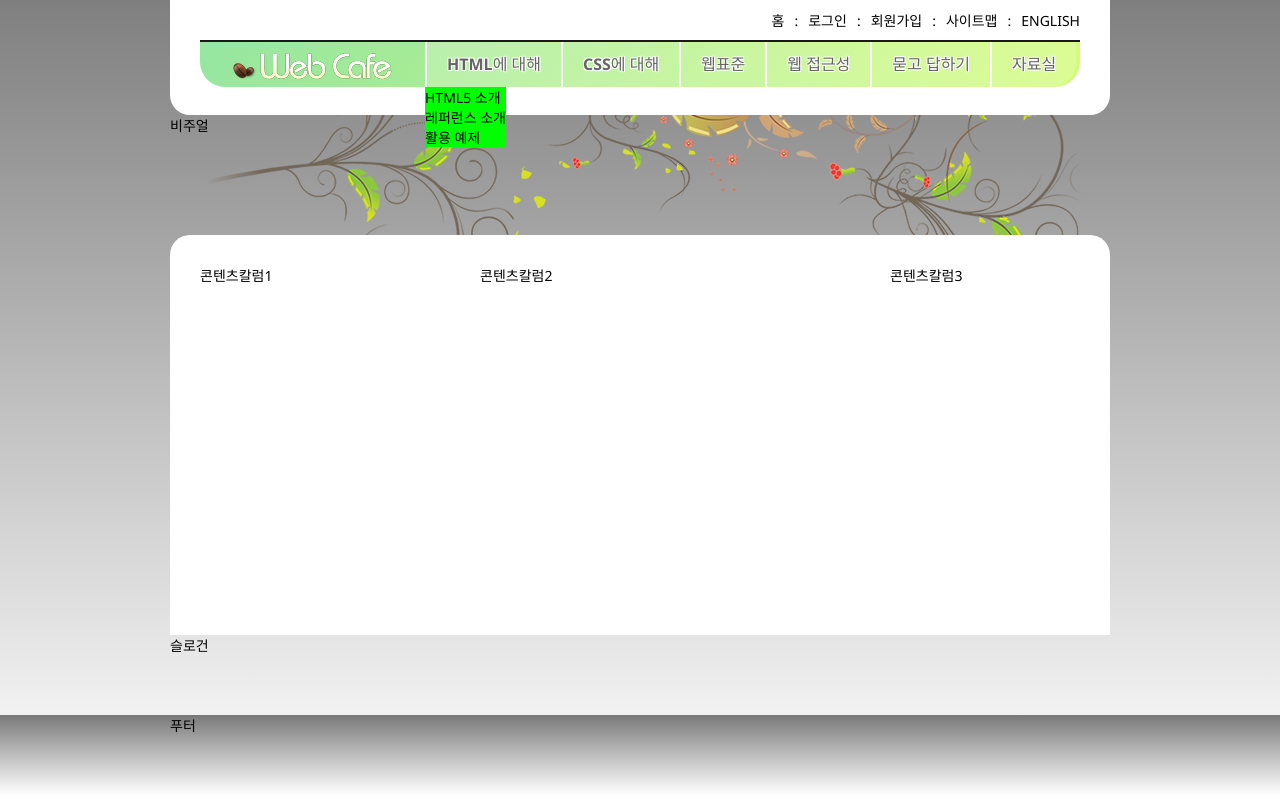
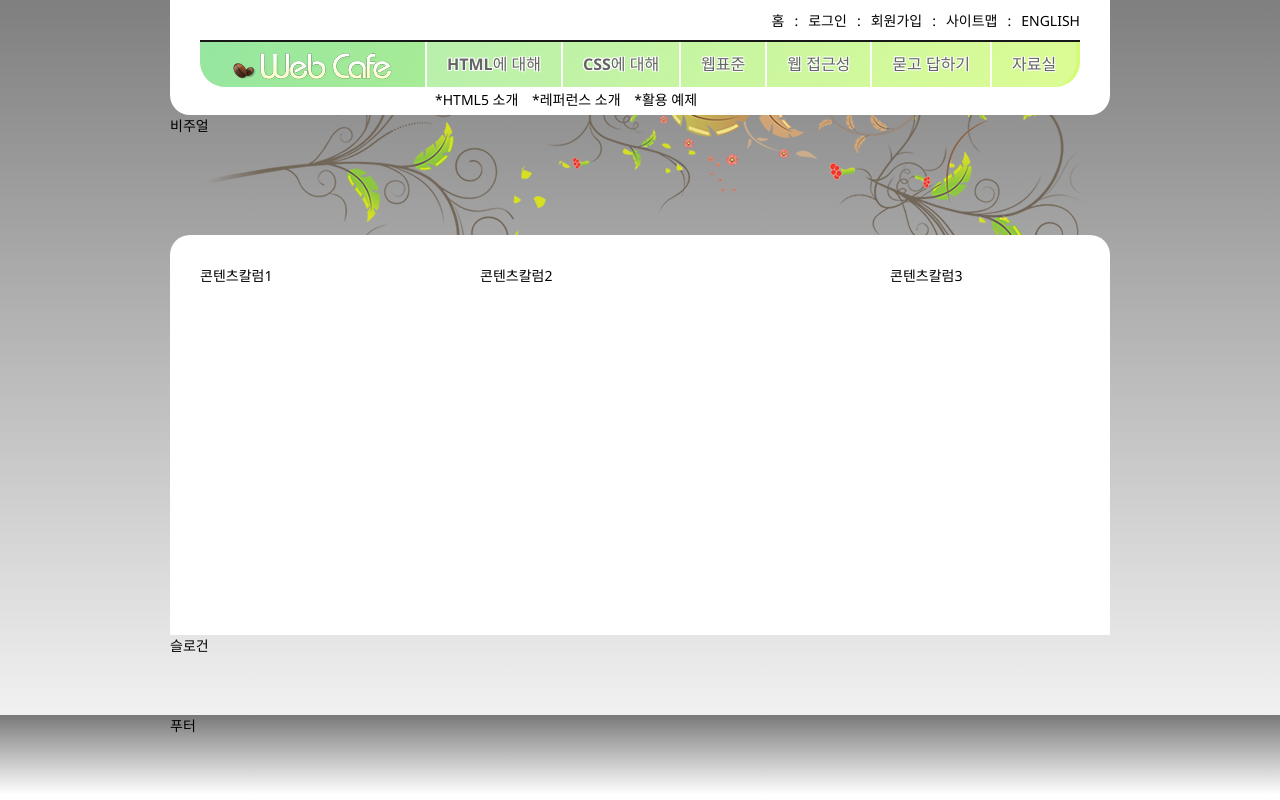
Before and after one commit to limhyoungseob/www, a plain HTML site: page index.html in a window 1280 px wide. Drawn offline with Linux system fonts and the light colour scheme.

Commit message:
하위메뉴 배치

```diff
--- a/css/style.css
+++ b/css/style.css
@@ -113,7 +113,7 @@ body {
     /*위에 3개를 한번에 나타내기*/
     background: url(images/bg_flower.png) no-repeat 50% 0%, linear-gradient(to bottom, rgba(0, 0, 0, 0.5) 0%, rgba(255, 255, 255, 1) 100%) repeat 0% 0%;
     /*이미지가 올라가는거를 막아준다. 배경 이미지를 고정시킨다.*/
-    /*background-attachment: fixed;*/
+    background-attachment: fixed;
     height: 100vh;
 }
 
@@ -239,6 +239,7 @@ a {
 
 .main-menu>li {
     float: left;
+    position: relative;
     /*이렇게 하면 단점은 여백을 주면 공백부분은 클릭할 수 없다. 따라서 밑에 li>a 부분에 준다.
     padding: 10px 20px;*/
 }
@@ -294,15 +295,34 @@ a {
     background: skyblue;
 }*/
 
+
+/*#para 아이디를 써버리면 구체성 점수가 100점이 된다.*/
+
 .main-menu ul {
     list-style: none;
-    background: lime;
+    /*background: lime;*/
     position: absolute;
     /*display: none;*/
+    /*rap은 줄바꿈이고 nowrap은 줄바꿈 하지 않겟다.*/
+    white-space: nowrap;
+    top: 47px;
+}
+
+.main-menu ul li {
+    display: inline-block;
 }
 
 .about-html {
+    /*!important를 쓰면 구체성이 1등이 된다. 무조건 보인다.*/
+    /*display: flex !important;*/
     display: block;
+    top: 0;
+    left: 0;
+}
+
+.about-html>li>a::before {
+    content: "*";
+    padding-left: 10px;
 }
 
 .about-CSS {
```
Also changed, not shown: index.html (+0 -1 lines).
